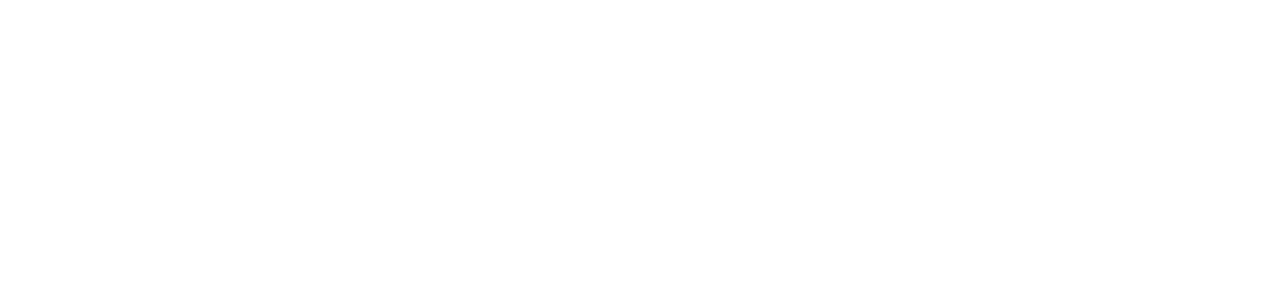
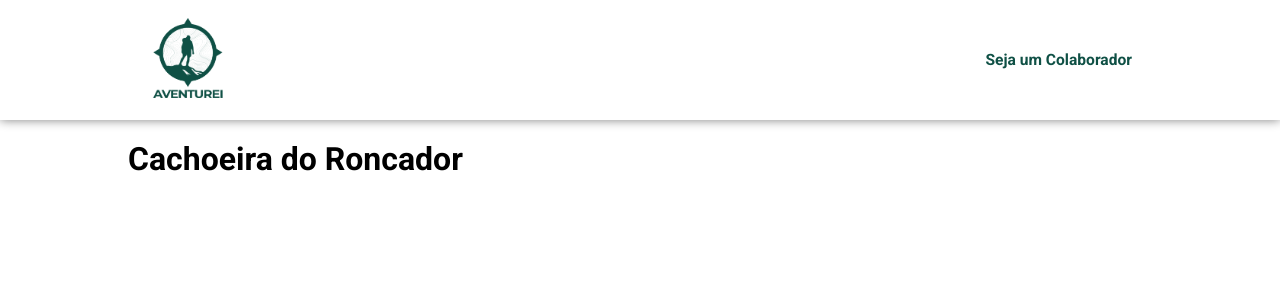
Before and after one commit to joaomiiiguel/aventurei, a React (Create React App) app in the folder frontend/: page /localAventura in a window 1280 px wide. Shown: the top 300 px of the page. Built offline with nearby package versions, Linux system fonts and the light colour scheme.

Commit message:
Inicio do LocalAvenrtura

```diff
--- a/frontend/package.json
+++ b/frontend/package.json
@@ -8,6 +8,7 @@
     "@testing-library/jest-dom": "^4.2.4",
     "@testing-library/react": "^9.3.2",
     "@testing-library/user-event": "^7.1.2",
+    "axios": "^0.21.0",
     "react": "^16.14.0",
     "react-dom": "^16.14.0",
     "react-icons": "^3.11.0",
--- a/frontend/src/components/cadastroColaborador/cadasColaborador.css
+++ b/frontend/src/components/cadastroColaborador/cadasColaborador.css
@@ -1,5 +1,6 @@
 .containerCadColab{
     width: 100vw;
+    display: flex;
 }
 
 .LeftContent{
@@ -41,10 +42,9 @@
 
 .logo-Login{
     padding: 15px;
-    margin-top: 5%;
 }
 .logoImgCor{
-    width: 150px;
+    width: 120px;
 }
 
 .formContent{
--- a/frontend/src/components/cadastroColaborador/cadasColaborador.js
+++ b/frontend/src/components/cadastroColaborador/cadasColaborador.js
@@ -1,14 +1,24 @@
-import React from 'react';
+import React, { useState } from 'react';
 import './cadasColaborador.css';
 import { Link } from 'react-router-dom';
 import { BsChevronLeft } from "react-icons/bs";
-
+import api from '../../services/api';
 
 
 import logoTop from '../../assets/LogoCor.png'
 
 
-export default function cadasColaborador() {
+export default function CadasColaborador() {
+
+    const [name,setName] = useState(0);
+    const [nameGrup,setNameGrup] = useState(0);
+    const [email,setEmail] = useState(0);
+    const [whatsapp,setWhatsapp] = useState(0);
+    const [instagram,setInstagram] = useState(0);
+    const [cidade,setCidade] = useState(0);
+    const [uf,setUf] = useState(0);
+
+
     return (
         <div className="containerCadColab">
             <div className="LeftContent">
@@ -22,22 +32,59 @@
                 </Link>
                 <div className="formCadast">
 
-                    <div className="logo-Login"><img src={logoTop} className="logoImgCor"/></div>
-                    <div className="formContent">
+                    <div className="logo-Login"><img src={logoTop} className="logoImgCor" /></div>
+                    <form className="formContent">
 
-                    <p className="infoTitle">CADASTROo DE COLABORADOR</p>
-                        <input type="text" placeholder="Nome" />
-                        <input type="text" size="50" placeholder="Nome da Equipe(Opcional)" />
-                        <input type="email" placeholder="E-mail" />
-                        <input placeholder="Whatsapp" />
-                        <input type="text" placeholder="Instagram" />
-                        <div className="input-group">
-                            <input type="text" placeholder="Cidade"/>
-                            <input type="text" size="2" placeholder="UF"/>
-                        </div>
-                        <p className="infoCadast">As informações repassadas serão analisadas para aprovação</p>
-                        <button className="button-Cad">CADASTRAR</button>
-                    </div>
+                        <p className="infoTitle">CADASTRO DE COLABORADOR</p>
+
+                            <input
+                                type="text"
+                                placeholder="Nome"
+                                value={name}
+                                onChange={()=>{}}
+                            />
+                            <input
+                                type="text"
+                                size="50"
+                                placeholder="Nome da Equipe (Opcional)"
+                                value={nameGrup}
+                                onChange={()=>{}}
+                            />
+                            <input
+                                type="email"
+                                placeholder="E-mail"
+                                value={email}
+                                onChange={()=>{}}
+                            />
+                            <input
+                                placeholder="Whatsapp"
+                                value={whatsapp}
+                                onChange={()=>{}}
+                            />
+                            <input
+                                type="text"
+                                placeholder="Instagram"
+                                value={instagram}
+                                onChange={()=>{}}
+                            />
+                            <div className="input-group">
+                                <input
+                                    type="text"
+                                    placeholder="Cidade"
+                                    value={cidade}
+                                    onChange={()=>{}}
+                                />
+                                <input
+                                    type="text"
+                                    size="2"
+                                    placeholder="UF"
+                                    value={uf}
+                                    onChange={()=>{}}
+                                />
+                            </div>
+                            <p className="infoCadast">As informações repassadas serão analisadas para aprovação</p>
+                            <button className="button-Cad" type="submit">CADASTRAR</button>
+                    </form>
                 </div>
 
             </div>
--- /dev/null
+++ b/frontend/src/components/localAventura/localAventura.css
@@ -0,0 +1,16 @@
+.local-Aventura{
+    display: flex;
+    width: 80%;
+    margin-top: 20px;
+    padding: 0 10%;
+}
+.header-menuLocal{
+    height: 15vh;
+    width: 80%;
+    padding: 0 10%;
+    display: flex;
+    align-items: center;
+    justify-content: space-between;
+    color: white;
+    box-shadow: 0 0 10px grey;
+}
--- /dev/null
+++ b/frontend/src/components/localAventura/localAventura.js
@@ -0,0 +1,19 @@
+import React from 'react'
+import { Link } from 'react-router-dom';
+import './localAventura.css';
+
+import logoTopCor from '../../assets/LogoCor.png'
+
+export default function localAventura() {
+    return (
+        <div>
+            <div className="header-menuLocal">
+                <div className="logo-top"><img src={logoTopCor} alt="fogueira" className="logoImg" /></div>
+                <Link className="beColaborador-top" to="/seja-colaborador"><h3 style={{color:'#0F5045'}}>Seja um Colaborador</h3></Link>
+            </div>
+            <div  className="local-Aventura">
+                <h1>Cachoeira do Roncador</h1>
+            </div>
+        </div>
+    )
+}
--- a/frontend/src/components/paginainicial/Aventuras/ListAventuras.css
+++ b/frontend/src/components/paginainicial/Aventuras/ListAventuras.css
@@ -1,10 +1,13 @@
 * {
     margin: 0;
     font-family: 'Roboto', sans-serif;
+    text-decoration: none;
+    box-sizing: content-box;
 }
 
 .container-ListAdv {
     background-color: white;
+
 
 }
 
--- a/frontend/src/components/paginainicial/Aventuras/ListAventuras.js
+++ b/frontend/src/components/paginainicial/Aventuras/ListAventuras.js
@@ -5,6 +5,7 @@
 import RoomOutlinedIcon from '@material-ui/icons/RoomOutlined';
 import FavoriteBorderRoundedIcon from '@material-ui/icons/FavoriteBorderRounded';
 import IconButton from '@material-ui/core/IconButton';
+import { Link } from 'react-router-dom';
 
 export default function ListAventuras(props) {
     const estados = ["Brasil", "AC", "AL", "AP", "AM", "BA", "CE", "DF", "ES", "GO", "MA", "MT", "MS", "MG", "PA", "PB", "PR", "PE", "PI", "RJ", "RN", "RS", "RO", "RR", "SC", "SP", "SE", "TO"];
@@ -84,7 +85,7 @@
     ]
 
     const ListaCards = aventurasApi.map((aventurasApi) =>
-        <div className="cardAdventure">
+        <Link className="cardAdventure" to="/localAventura">
             <div className="headerCard">
                 <IconButton color="primary">
                     <FavoriteBorderRoundedIcon style={{ color: "white" }} />
@@ -100,7 +101,7 @@
                     <h4>{aventurasApi.cidade}-{aventurasApi.estado}</h4>
                 </div>
             </div>
-        </div>
+        </Link>
     );
 
     const handleMenuItemClick = (event, index) => {
--- a/frontend/src/routers.js
+++ b/frontend/src/routers.js
@@ -3,13 +3,15 @@
 
 import PaginaInicial from './components/paginainicial/paginainicial';
 import CadastroColaborador from './components/cadastroColaborador/cadasColaborador';
+import localAventura from './components/localAventura/localAventura';
 
 export default function Routes(){
     return(
         <BrowserRouter>
             <Switch>
                 <Route path="/" exact component={PaginaInicial} />
-                <Route path="/seja-colaborador" exact component={CadastroColaborador} />
+                <Route path="/seja-colaborador" component={CadastroColaborador} />
+                <Route path="/localAventura" component={localAventura} />
             </Switch>
         </BrowserRouter>
     )
--- /dev/null
+++ b/frontend/src/services/api.js
@@ -0,0 +1,7 @@
+import axios from 'axios';
+
+const api = axios.create({
+    baseURL:'http://localhost:3333'
+})
+
+export default api;
```
Also changed, not shown: 1 other file (tests, documents, lock files or other folders).
